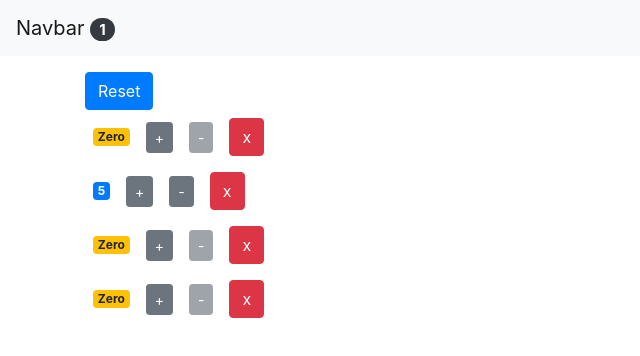
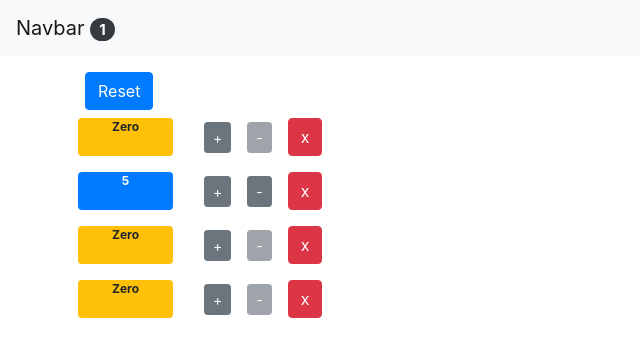
Before and after one commit to kenderb/ReactJS_practice, a React (Create React App) app in the folder counter-app/: page / in a window 1280 px wide. Shown: the top 356 px of the page, without its empty margins (0-640 px from the left). Built offline with nearby package versions, Linux system fonts and the light colour scheme.

Commit message:
Add some refactor to the components

```diff
--- a/counter-app/src/components/counter.jsx
+++ b/counter-app/src/components/counter.jsx
@@ -3,22 +3,27 @@ import React, { Component } from 'react';
 class Counter extends Component {
 
   render() {
-    const {onIncrement, onDecrease, onDelete, counter} = this.props;
+    const {onIncrement, onDecrease, onDelete} = this.props;
     return (
-      <div>
-        <span className={this.getBadgeClasses()}>{this.formatCount()}</span>
+      <div className="row">
+        <span className={`${this.getBadgeClasses()} col-1`}>{this.formatCount()}</span>
+        <div className="col-6">
           <button
             onClick={onIncrement}
             className="btn btn-secondary btn-sm m-2"
           >
             +
           </button>
-        <button className={`btn btn-secondary btn-sm m-2 ${ this.desableBtn() }`} onClick={onDecrease} disabled={this.desableBtn()}>
+          <button
+            className={`btn btn-secondary btn-sm m-2 ${ this.desableBtn() }`}
+            onClick={onDecrease} disabled={this.desableBtn()}
+          >
             -
           </button>
           <button className="btn btn-danger btn-small m-2" onClick={onDelete}>
             x
           </button>
+        </div>
       </div>
     );
   }
```
Also changed, not shown: 1 other file (tests, documents, lock files or other folders). Lines whose indentation alone changed are shown as unchanged.
